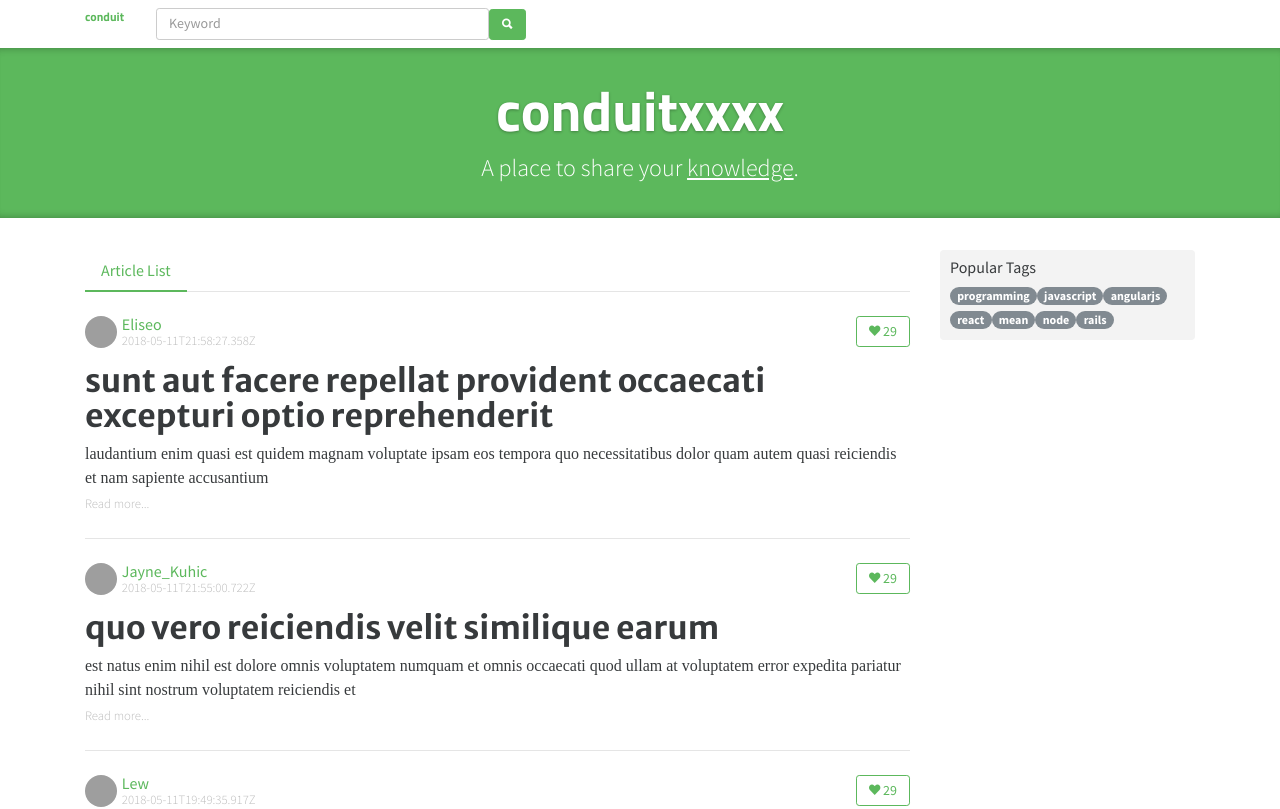
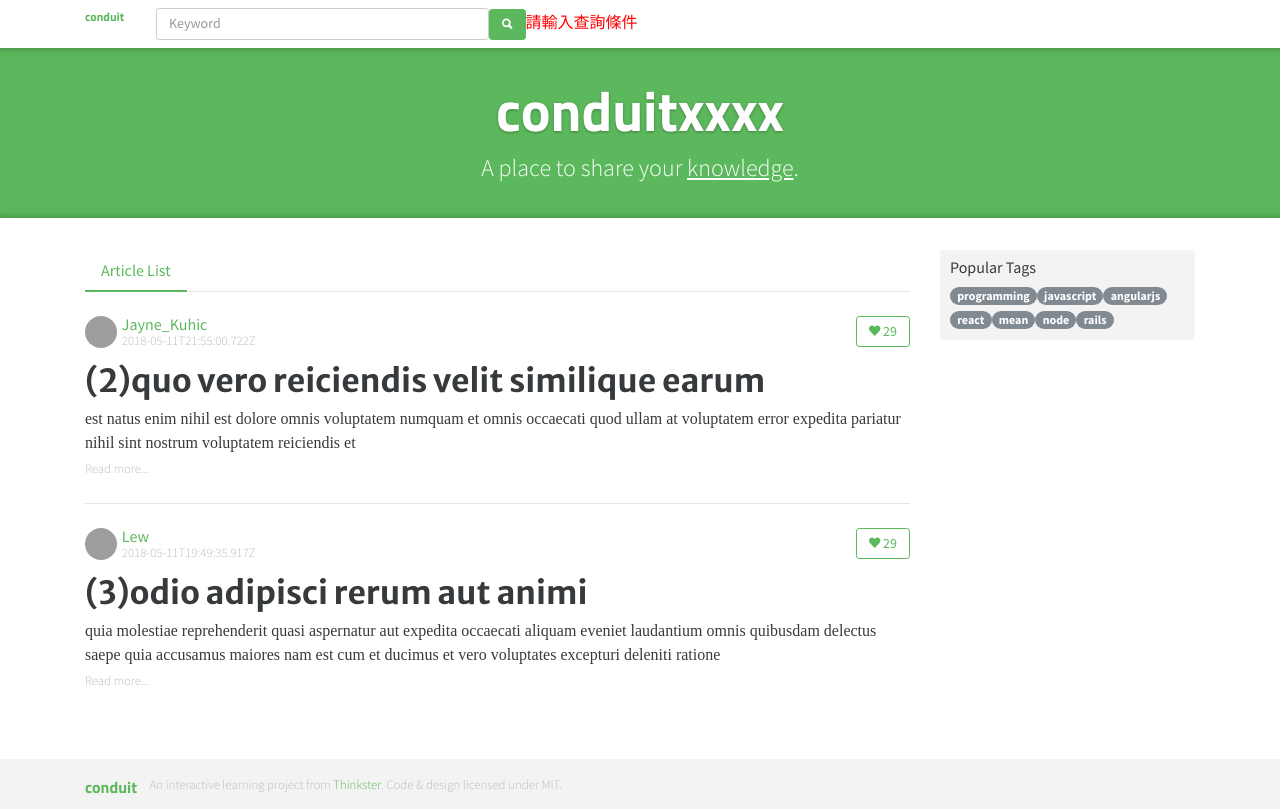
Before and after one commit to Xavier0923/Angular_Implementation, an Angular app: page / in a window 1280 px wide. Shown: the top 809 px of the page. Built offline with nearby package versions, Linux system fonts and the light colour scheme; grey boxes are pictures that could not be loaded; a web font is replaced by a local one.

Commit message:
ngIf, ngFor 和 ng-container, ng-template 共同使用的各種技巧

```diff
--- a/src/app/articles/articles.component.html
+++ b/src/app/articles/articles.component.html
@@ -5,7 +5,9 @@
     </li>
   </ul>
 </div>
-<div class="post-preview" *ngFor="let item of list">
+<ng-container *ngFor="let item of list; let index = index; let first = first; let last = last; let even = even; let odd = odd;">
+  <ng-container *ngIf="!first">
+    <div class="post-preview">
       <div class="post-meta">
         <a href="profile.html">
           <img [src]="item.author.image"/>
@@ -19,8 +21,10 @@
         </button>
       </div>
       <a href="post.html" class="preview-link">
-    <h1>{{ item.title }}</h1>
+        <h1>({{ index + 1 }}){{ item.title }}</h1>
         <p>{{ item.body }}</p>
         <span>Read more...</span>
       </a>
     </div>
+  </ng-container>
+</ng-container>
--- a/src/app/header/header.component.html
+++ b/src/app/header/header.component.html
@@ -8,6 +8,11 @@
     <button class="btn btn-sm btn-primary" (click)="goSearch()">
       <i class="ion-search"></i>
     </button>
-    <span *ngIf="searchError" style="color:red;">請輸入查詢條件</span>
+    <!-- <span *ngIf="searchError" style="color:red;">請輸入查詢條件</span> -->
+    <span class="highlight">
+      <ng-container *ngIf="searchText; then searchKeyword; else noKeyword"></ng-container>
+      <ng-template #noKeyword>請輸入查詢條件</ng-template>
+      <ng-template #searchKeyword>輸入內容為: {{ searchText }}</ng-template>
+    </span>
   </div>
 </nav>
```
Lines whose indentation alone changed are shown as unchanged.
